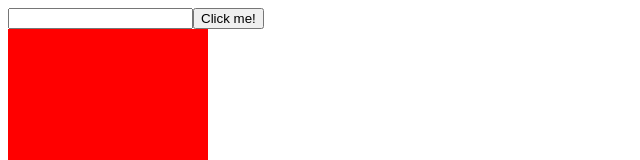
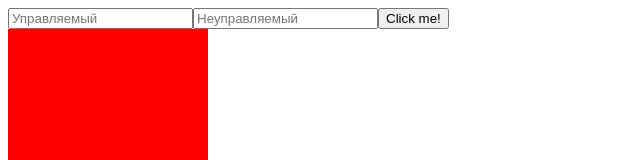
Before and after one commit to ADmtr2001/React-Educational-47-ReactTS, a React (Create React App) app: page / in a window 1280 px wide. Shown: the top 160 px of the page, without its empty margins (0-640 px from the left). Built offline with nearby package versions, Linux system fonts and the light colour scheme; no server answers.

Commit message:
add type to useRef hook

```diff
--- a/src/components/EventsExample.tsx
+++ b/src/components/EventsExample.tsx
@@ -1,15 +1,16 @@
-import React, { FC, useState } from "react";
+import React, { FC, useRef, useState } from "react";
 
 const EventsExample: FC = () => {
   const [value, setValue] = useState<string>("");
   const [isDrag, setIsDrag] = useState<boolean>(false);
+  const inputRef = useRef<HTMLInputElement>(null);
 
   const changeHandler = (e: React.ChangeEvent<HTMLInputElement>) => {
     setValue(e.target.value);
   };
 
   const clickHandler = (e: React.MouseEvent<HTMLButtonElement>) => {
-    console.log(value);
+    console.log(inputRef.current?.value);
   };
 
   const dragHandler = (e: React.DragEvent<HTMLDivElement>) => {
@@ -34,7 +35,13 @@ const EventsExample: FC = () => {
 
   return (
     <div>
-      <input value={value} onChange={changeHandler} />
+      <input
+        type='text'
+        value={value}
+        onChange={changeHandler}
+        placeholder='Управляемый'
+      />
+      <input type='text' ref={inputRef} placeholder='Неуправляемый' />
       <button onClick={clickHandler}>Click me!</button>
       <div
         onDrag={dragHandler}
```
